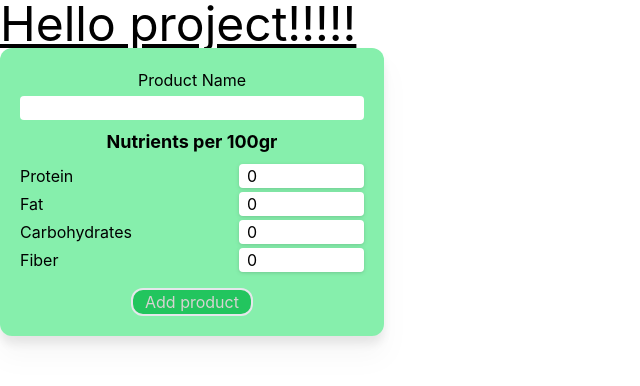
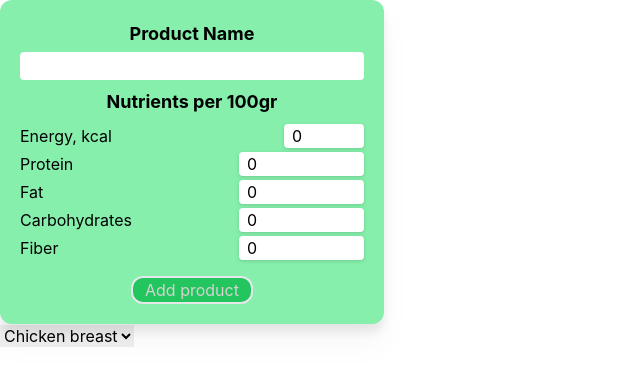
Before and after one commit to AleksZhov/SlimNationTS, a React (Create React App) app in the folder slim-nation-ts-front/: page / in a window 1280 px wide. Shown: the top 386 px of the page, without its empty margins (0-640 px from the left). Built offline with nearby package versions, Linux system fonts and the light colour scheme.

Commit message:
ComplexProductCalculator tryed to modify

```diff
--- a/slim-nation-ts-front/src/App.tsx
+++ b/slim-nation-ts-front/src/App.tsx
@@ -2,16 +2,18 @@ import React from 'react';
 // import LoginForm from './components/LoginForm';
 // import SignInForm from './components/SignInForm';
 import SimpleProductForm from './components/SimpleProductForm';
+import ComplexProductCalculatorForm from './components/ComplexProductCalculatorForm';
+import productsList from './productsList/productsList';
 
 import './App.css';
 
 function App() {
   return (
     <div>
-    <h1 className=' text-5xl font bold underline'>Hello project!!!!!</h1>
       {/* <LoginForm />
       <SignInForm/> */}
-      <SimpleProductForm/>
+      <SimpleProductForm />
+      <ComplexProductCalculatorForm data={ productsList} />
 
   </div>);
 }
--- a/slim-nation-ts-front/src/components/ComplexProductCalculatorForm.tsx
+++ b/slim-nation-ts-front/src/components/ComplexProductCalculatorForm.tsx
@@ -1,9 +1,24 @@
-import { FC } from "react";
+import { FC, useState } from "react";
+
+interface IProduct{ id: string, productName: string, protein: number, fat: number, carbs: number, fiber: number }
+interface IProps {data:IProduct[]}
 
 
 
-const ComplexProductCalculatorForm: FC = () => {
+const ComplexProductCalculatorForm: FC<IProps> = (props) => {
+    const [quantityOfProducts, setQuantityOfProducts] = useState(1);
+
+
+
+
+
+
+
     return (<form>
+
+        <select id="product" name = "product" >
+            {props.data.map(product => (<option key={product.id} value={product.productName} >{ product.productName}</option>))}
+        </select>
 
     </form>)
 }
--- a/slim-nation-ts-front/src/components/SimpleProductForm.tsx
+++ b/slim-nation-ts-front/src/components/SimpleProductForm.tsx
@@ -2,7 +2,7 @@ import { FC, useState, ChangeEvent } from "react";
 import Button from "./Button";
 
 const SimpleProductForm: FC = () => {
-    const [productInfo, setProductInfo] = useState({ productName: "", protein: 0, fat: 0, carbs: 0, fiber: 0 });
+    const [productInfo, setProductInfo] = useState({ productName: "",energy:0, protein: 0, fat: 0, carbs: 0, fiber: 0 });
     const handleChange = (e: ChangeEvent<HTMLInputElement>) => {
         const { value, name } = e.currentTarget;
         setProductInfo({ ...productInfo, [name]: value });
@@ -11,11 +11,14 @@ const SimpleProductForm: FC = () => {
     return (<form className="p-5 bg-green-300 w-96 drop-shadow-xl flex-col justify-center items-center rounded-xl" onSubmit={(e): void => {
         e.preventDefault();
     console.log(productInfo)}}>
-        <label className="block mx-auto text-center">Product Name
+        <label className="block mx-auto text-center text-lg font-bold">Product Name
             <input className="block w-full rounded px-2 mt-1" value={productInfo.productName} name="productName" onChange={handleChange} />
         </label>
         <h2 className="text-center text-lg font-bold my-2">Nutrients per 100gr</h2>
         <div className="flex-col">
+             <label className="flex mt-1">Energy, kcal
+                <input className="inline-block ml-auto rounded drop-shadow px-2 w-20" value={productInfo.energy} name="energy" type="number" min={0} max={1000} onChange={handleChange} step={5} />
+        </label>
         <label className="flex mt-1">Protein
                 <input className="inline-block ml-auto rounded drop-shadow px-2" value={productInfo.protein} name="protein" type="number" min={0} max={100} onChange={handleChange} step={0.1} />
         </label>
--- /dev/null
+++ b/slim-nation-ts-front/src/productsList/productsList.ts
@@ -0,0 +1,5 @@
+interface IProduct{id:string,productName:string, energy:number, protein:number,fat:number,carbs:number, fiber:number }
+
+
+const productsList:Array <IProduct> = [{id:"1",productName:"Chicken breast",energy:160, protein:15.1, fat:2.1, carbs:0, fiber:0},{id:"2",productName:"Oats dry",energy:363, protein:13.1, fat:5.7, carbs:60, fiber:10}]
+export default productsList;
```
